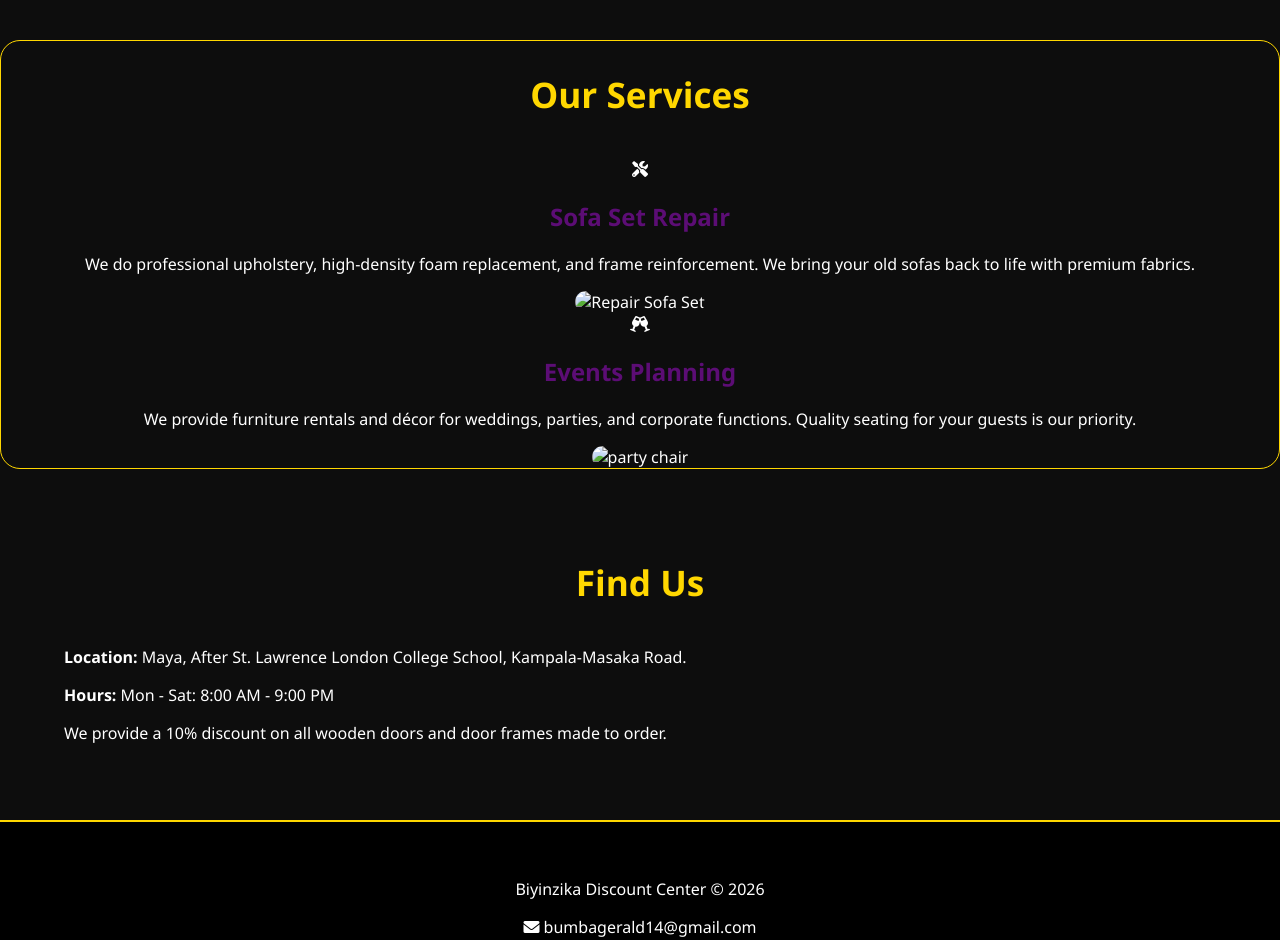
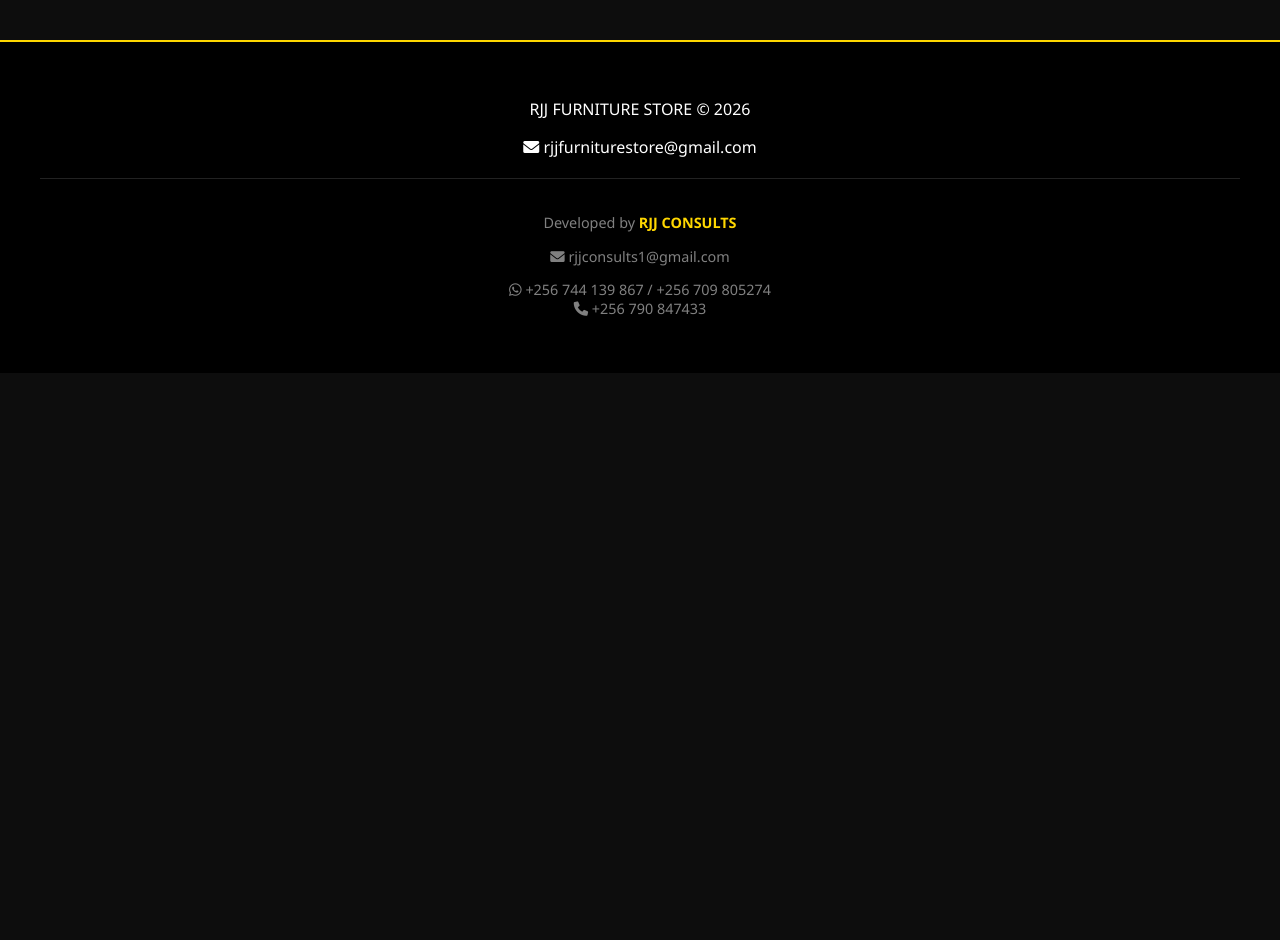
Before and after one commit to ronaldronnie16/New-site, a plain HTML site: page index.html in a window 1280 px wide. Shown: the part 1860-2800 px from the top of the page. After the commit the page ends 2233 px from the top, so only its background shows below. Drawn offline with Linux system fonts and the light colour scheme; files whose address does not match are found by name.

Commit message:
update index.html

```diff
--- a/index.html
+++ b/index.html
@@ -3,7 +3,7 @@
 <head>
     <meta charset="UTF-8">
     <meta name="viewport" content="width=device-width, initial-scale=1.0">
-    <title>Biyinzika Discount Center | Premium Furniture</title>
+    <title>RJJ FURNITURE STORE | PREMIUM FURNITURE</title>
     <link rel="stylesheet" href="style.css">
     <link rel="stylesheet" href="https://cdnjs.cloudflare.com/ajax/libs/font-awesome/6.0.0/css/all.min.css">
 </head>
@@ -16,8 +16,8 @@
     <header id="home">
         <div class="hero-bg">
             <div class="hero-text">
-                <h1 class="logo-red">BIYINZIKA DISCOUNT CENTER</h1>
-                <p class="gold-tag">Quality Furniture, Professional Sofa Repair & High Class Events Planning</p>
+                <h1 class="logo-red">RJJ FURNITURE STORE</h1>
+                <p class="gold-tag">Quality Furniture</p>
                 <div class="contact-strip">
                     <span><i class="fas fa-phone"></i> +256 701 275772</span>
                     <span><i class="fab fa-whatsapp"></i> +256 787 141752</span>
@@ -29,7 +29,6 @@
             <ul class="nav-links">
                 <li><a href="#home">HOME</a></li>
                 <li><a href="#products">PRODUCTS</a></li>
-                <li><a href="#services">SERVICES</a></li>
                 <li><a href="#about">ABOUT US</a></li>
             </ul>
         </nav>
@@ -56,32 +55,6 @@
             </div>
         </section>
 
-        <section id="services" class="service-cont">
-            <h2 class="section-title">Our Services</h2>
-            <div class="service-grid">
-                <div class="service-card">
-                    <i class="fas fa-tools"></i>
-                    <h1>Sofa Set Repair</h1>
-                    <p>We do professional upholstery, high-density foam replacement, and frame reinforcement. We bring your old sofas back to life with premium fabrics.</p>
-                    <img class="ser-image" src="images//repair.jpg" alt="Repair Sofa Set" />
-                </div>
-                <div class="service-card">
-                    <i class="fas fa-glass-cheers"></i>
-                    <h1>Events Planning</h1>
-                    <p>We provide furniture rentals and décor for weddings, parties, and corporate functions. Quality seating for your guests is our priority.</p>
-                    <img class="ser-image" src="images//events.jpg" alt="party chair" />
-                </div>
-            </div>
-        </section>
-
-        <section id="about" class="container">
-            <h2 class="section-title">Find Us</h2>
-            <div class="about-content">
-                <p><strong>Location:</strong> Maya, After St. Lawrence London College School, Kampala-Masaka Road.</p>
-                <p><strong>Hours:</strong> Mon - Sat: 8:00 AM - 9:00 PM</p>
-                <p>We provide a 10% discount on all wooden doors and door frames made to order.</p>
-            </div>
-        </section>
     </main>
 
     <div id="cart-sidebar" class="sidebar">
@@ -108,8 +81,8 @@
 
     <footer>
         <div class="footer-top">
-            <p>Biyinzika Discount Center &copy; 2026</p>
-            <p><i class="fas fa-envelope"></i> bumbagerald14@gmail.com</p>
+            <p>RJJ FURNITURE STORE &copy; 2026</p>
+            <p><i class="fas fa-envelope"></i> rjjfurniturestore@gmail.com</p>
         </div>
         <div class="rjj-footer">
             <p>Developed by <strong>RJJ CONSULTS</strong></p>
```
